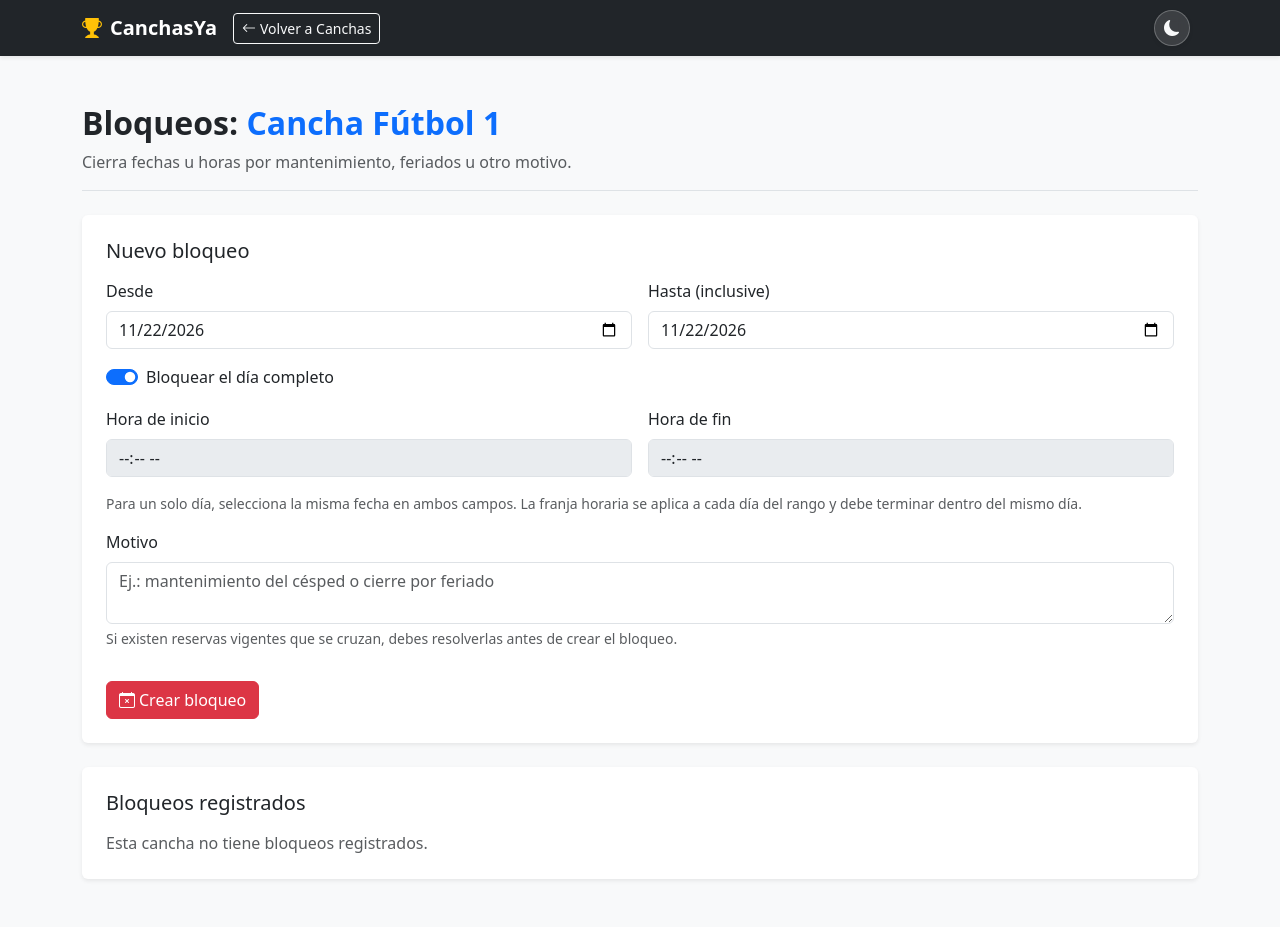
After one commit to CJimenez77/SpringMunozAguileraBaezaJimenez, a Spring Boot app: page /canchas/1/bloqueos in a window 1280 px wide. The commit adds this page. Run offline with Spring Boot 4, Linux system fonts and the light colour scheme; a user stored in the database is signed in; data comes from the database, SQL or seed files in the repository; data that the repository does not hold is empty.

Commit message:
feat: agrega bloqueo de horarios por mantenimiento y feriados

```diff
--- /dev/null
+++ b/src/main/java/cl/jimenez/munoz/aguilera/baeza/proyectosemestral/controller/BloqueoHorarioController.java
@@ -0,0 +1,123 @@
+package cl.jimenez.munoz.aguilera.baeza.proyectosemestral.controller;
+
+import cl.jimenez.munoz.aguilera.baeza.proyectosemestral.controller.form.BloqueoHorarioForm;
+import cl.jimenez.munoz.aguilera.baeza.proyectosemestral.model.Cancha;
+import cl.jimenez.munoz.aguilera.baeza.proyectosemestral.model.Usuario;
+import cl.jimenez.munoz.aguilera.baeza.proyectosemestral.service.BloqueoHorarioService;
+import jakarta.servlet.http.HttpSession;
+import jakarta.validation.Valid;
+import org.springframework.stereotype.Controller;
+import org.springframework.ui.Model;
+import org.springframework.http.HttpStatus;
+import org.springframework.validation.BindingResult;
+import org.springframework.web.bind.annotation.*;
+import org.springframework.web.servlet.mvc.support.RedirectAttributes;
+import org.springframework.web.server.ResponseStatusException;
+import java.nio.charset.StandardCharsets;
+import java.security.MessageDigest;
+import java.time.LocalDate;
+import java.util.UUID;
+
+@Controller
+@RequestMapping("/canchas/{id}/bloqueos")
+public class BloqueoHorarioController {
+
+    private static final String ATRIBUTO_CSRF = BloqueoHorarioController.class.getName() + ".csrf";
+    private final BloqueoHorarioService bloqueoService;
+
+    public BloqueoHorarioController(BloqueoHorarioService bloqueoService) {
+        this.bloqueoService = bloqueoService;
+    }
+
+    @GetMapping
+    public String listar(@PathVariable("id") Long id, HttpSession session, Model model,
+                         RedirectAttributes redirectAttributes) {
+        Usuario usuario = (Usuario) session.getAttribute("usuarioLogueado");
+        if (usuario == null) return "redirect:/login";
+        try {
+            Cancha cancha = bloqueoService.obtenerCanchaAdministrable(id, usuario);
+            BloqueoHorarioForm formulario = new BloqueoHorarioForm();
+            formulario.setFechaInicio(LocalDate.now());
+            formulario.setFechaFin(LocalDate.now());
+            model.addAttribute("nuevoBloqueo", formulario);
+            return mostrar(cancha, model, session);
+        } catch (IllegalArgumentException e) {
+            redirectAttributes.addFlashAttribute("error", e.getMessage());
+            return "redirect:/canchas";
+        }
+    }
+
+    @PostMapping
+    public String crear(@PathVariable("id") Long id,
+                        @Valid @ModelAttribute("nuevoBloqueo") BloqueoHorarioForm formulario,
+                        BindingResult errores,
+                        @RequestParam(value = "tokenCsrf", required = false) String tokenCsrf,
+                        HttpSession session, Model model,
+                        RedirectAttributes redirectAttributes) {
+        Usuario usuario = (Usuario) session.getAttribute("usuarioLogueado");
+        if (usuario == null) return "redirect:/login";
+        validarTokenCsrf(session, tokenCsrf);
+        Cancha cancha;
+        try {
+            cancha = bloqueoService.obtenerCanchaAdministrable(id, usuario);
+        } catch (IllegalArgumentException e) {
+            redirectAttributes.addFlashAttribute("error", e.getMessage());
+            return "redirect:/canchas";
+        }
+        if (!errores.hasErrors()) {
+            try {
+                bloqueoService.crear(id, usuario, formulario.getFechaInicio(), formulario.getFechaFin(),
+                        formulario.isDiaCompleto(), formulario.getHoraInicio(), formulario.getHoraFin(), formulario.getMotivo());
+                redirectAttributes.addFlashAttribute("exito", "Bloqueo registrado. El horario ya no admite reservas.");
+                return "redirect:/canchas/" + id + "/bloqueos";
+            } catch (IllegalArgumentException e) {
+                errores.reject("bloqueo", e.getMessage());
+            }
+        }
+        return mostrar(cancha, model, session);
+    }
+
+    @PostMapping("/{bloqueoId}/eliminar")
+    public String eliminar(@PathVariable("id") Long id, @PathVariable("bloqueoId") Long bloqueoId,
+                           @RequestParam(value = "tokenCsrf", required = false) String tokenCsrf,
+                           HttpSession session, RedirectAttributes redirectAttributes) {
+        Usuario usuario = (Usuario) session.getAttribute("usuarioLogueado");
+        if (usuario == null) return "redirect:/login";
+        validarTokenCsrf(session, tokenCsrf);
+        try {
+            bloqueoService.eliminar(id, bloqueoId, usuario);
+            redirectAttributes.addFlashAttribute("exito", "Bloqueo eliminado. Se restableció la disponibilidad del horario.");
+        } catch (IllegalArgumentException e) {
+            redirectAttributes.addFlashAttribute("error", e.getMessage());
+        }
+        return "redirect:/canchas/" + id + "/bloqueos";
+    }
+
+    private String mostrar(Cancha cancha, Model model, HttpSession session) {
+        model.addAttribute("cancha", cancha);
+        model.addAttribute("bloqueos", bloqueoService.listar(cancha));
+        model.addAttribute("fechaHoy", LocalDate.now());
+        model.addAttribute("tokenCsrf", obtenerTokenCsrf(session));
+        return "canchas/bloqueos";
+    }
+
+    private String obtenerTokenCsrf(HttpSession session) {
+        synchronized (session) {
+            String token = (String) session.getAttribute(ATRIBUTO_CSRF);
+            if (token == null) {
+                token = UUID.randomUUID().toString();
+                session.setAttribute(ATRIBUTO_CSRF, token);
+            }
+            return token;
+        }
+    }
+
+    private void validarTokenCsrf(HttpSession session, String recibido) {
+        String esperado = (String) session.getAttribute(ATRIBUTO_CSRF);
+        if (esperado == null || recibido == null || recibido.length() != esperado.length()
+                || !MessageDigest.isEqual(esperado.getBytes(StandardCharsets.UTF_8), recibido.getBytes(StandardCharsets.UTF_8))) {
+            throw new ResponseStatusException(HttpStatus.FORBIDDEN,
+                    "La solicitud no es válida. Recarga la página de bloqueos e inténtalo nuevamente.");
+        }
+    }
+}
--- a/src/main/java/cl/jimenez/munoz/aguilera/baeza/proyectosemestral/repository/ReservaRepository.java
+++ b/src/main/java/cl/jimenez/munoz/aguilera/baeza/proyectosemestral/repository/ReservaRepository.java
@@ -22,4 +22,9 @@ public interface ReservaRepository extends JpaRepository<Reserva, Long> {
 
     @Query("SELECT r FROM Reserva r WHERE r.cancha = :cancha AND r.fecha = :fecha AND r.estado != 'CANCELADA'")
     List<Reserva> findReservasActivasPorCanchaYFecha(@Param("cancha") Cancha cancha, @Param("fecha") LocalDate fecha);
+
+    @Query("SELECT r FROM Reserva r WHERE r.cancha = :cancha AND r.fecha BETWEEN :inicio AND :fin "
+            + "AND r.estado != 'CANCELADA' ORDER BY r.fecha, r.horaInicio")
+    List<Reserva> findReservasActivasPorCanchaYRango(@Param("cancha") Cancha cancha,
+                                                  @Param("inicio") LocalDate inicio, @Param("fin") LocalDate fin);
 }
--- /dev/null
+++ b/src/main/resources/templates/canchas/bloqueos.html
@@ -0,0 +1,112 @@
+<!DOCTYPE html>
+<html lang="es" xmlns:th="http://www.thymeleaf.org">
+<head>
+    <meta charset="UTF-8">
+    <meta name="viewport" content="width=device-width, initial-scale=1.0">
+    <title>Bloqueos de horarios - CanchasYa</title>
+    <link href="https://cdn.jsdelivr.net/npm/bootstrap@5.3.3/dist/css/bootstrap.min.css" rel="stylesheet">
+    <link rel="stylesheet" href="https://cdn.jsdelivr.net/npm/bootstrap-icons@1.11.3/font/bootstrap-icons.min.css">
+    <link rel="stylesheet" th:href="@{/css/dark-mode.css}">
+    <script th:src="@{/js/dark-mode.js}"></script>
+</head>
+<body class="bg-light">
+<nav class="navbar navbar-dark bg-dark shadow-sm">
+    <div class="container">
+        <a class="navbar-brand fw-bold" th:href="@{/dashboard}"><i class="bi bi-trophy-fill text-warning me-2"></i>CanchasYa</a>
+        <a th:href="@{/canchas}" class="btn btn-outline-light btn-sm"><i class="bi bi-arrow-left me-1"></i>Volver a Canchas</a>
+    </div>
+</nav>
+<main class="container py-4 py-md-5">
+    <div class="mb-4 border-bottom pb-3">
+        <h2 class="fw-bold">Bloqueos: <span class="text-primary" th:text="${cancha.nombre_cancha}"></span></h2>
+        <p class="text-muted mb-0">Cierra fechas u horas por mantenimiento, feriados u otro motivo.</p>
+    </div>
+    <div th:if="${exito}" class="alert alert-success" role="status" th:text="${exito}"></div>
+    <div th:if="${error}" class="alert alert-danger" role="alert" th:text="${error}"></div>
+
+    <section class="card border-0 shadow-sm mb-4">
+        <div class="card-body p-4">
+            <h3 class="h5 mb-3">Nuevo bloqueo</h3>
+            <form th:action="@{/canchas/{id}/bloqueos(id=${cancha.id_cancha})}" th:object="${nuevoBloqueo}" method="post">
+                <input type="hidden" name="tokenCsrf" th:value="${tokenCsrf}">
+                <div th:if="${#fields.hasAnyErrors()}" class="alert alert-danger" role="alert">
+                    <ul class="mb-0"><li th:each="mensaje : ${#fields.allErrors()}" th:text="${mensaje}"></li></ul>
+                </div>
+                <div class="row g-3">
+                    <div class="col-sm-6">
+                        <label for="fechaInicio" class="form-label">Desde</label>
+                        <input type="date" class="form-control" th:field="*{fechaInicio}" th:min="${fechaHoy}" required>
+                    </div>
+                    <div class="col-sm-6">
+                        <label for="fechaFin" class="form-label">Hasta (inclusive)</label>
+                        <input type="date" class="form-control" th:field="*{fechaFin}" th:min="${fechaHoy}" required>
+                    </div>
+                    <div class="col-12">
+                        <div class="form-check form-switch">
+                            <input id="diaCompleto" type="checkbox" class="form-check-input" th:field="*{diaCompleto}">
+                            <label for="diaCompleto" class="form-check-label">Bloquear el día completo</label>
+                        </div>
+                    </div>
+                    <div class="col-sm-6">
+                        <label for="horaInicio" class="form-label">Hora de inicio</label>
+                        <input type="time" class="form-control" th:field="*{horaInicio}">
+                    </div>
+                    <div class="col-sm-6">
+                        <label for="horaFin" class="form-label">Hora de fin</label>
+                        <input type="time" class="form-control" th:field="*{horaFin}">
+                    </div>
+                    <div class="col-12">
+                        <p class="form-text mt-0">Para un solo día, selecciona la misma fecha en ambos campos. La franja horaria se aplica a cada día del rango y debe terminar dentro del mismo día.</p>
+                        <label for="motivo" class="form-label">Motivo</label>
+                        <textarea class="form-control" th:field="*{motivo}" rows="2" maxlength="250" placeholder="Ej.: mantenimiento del césped o cierre por feriado" required></textarea>
+                        <p class="form-text">Si existen reservas vigentes que se cruzan, debes resolverlas antes de crear el bloqueo.</p>
+                    </div>
+                    <div class="col-12"><button class="btn btn-danger" type="submit"><i class="bi bi-calendar-x me-1"></i>Crear bloqueo</button></div>
+                </div>
+            </form>
+        </div>
+    </section>
+
+    <section class="card border-0 shadow-sm">
+        <div class="card-body p-4">
+            <h3 class="h5 mb-3">Bloqueos registrados</h3>
+            <p th:if="${#lists.isEmpty(bloqueos)}" class="text-muted mb-0">Esta cancha no tiene bloqueos registrados.</p>
+            <div class="table-responsive" th:unless="${#lists.isEmpty(bloqueos)}">
+                <table class="table align-middle mb-0">
+                    <thead><tr><th>Desde</th><th>Hasta</th><th>Horario</th><th>Motivo</th><th><span class="visually-hidden">Acciones</span></th></tr></thead>
+                    <tbody>
+                    <tr th:each="b : ${bloqueos}">
+                        <td class="text-nowrap" th:text="${#temporals.format(b.fechaInicio, 'dd/MM/yyyy')}"></td>
+                        <td class="text-nowrap" th:text="${#temporals.format(b.fechaFin, 'dd/MM/yyyy')}"></td>
+                        <td class="text-nowrap">
+                            <span th:if="${b.diaCompleto}" class="badge bg-danger">Día completo</span>
+                            <span th:unless="${b.diaCompleto}" th:text="${#temporals.format(b.horaInicio, 'HH:mm')} + ' – ' + ${#temporals.format(b.horaFin, 'HH:mm')}"></span>
+                        </td>
+                        <td style="min-width: 180px; overflow-wrap: anywhere;" th:text="${b.motivo}"></td>
+                        <td class="text-end">
+                            <form th:action="@{/canchas/{id}/bloqueos/{bloqueoId}/eliminar(id=${cancha.id_cancha},bloqueoId=${b.id})}" method="post" onsubmit="return confirm('¿Quitar este bloqueo y habilitar nuevamente el horario?');">
+                                <input type="hidden" name="tokenCsrf" th:value="${tokenCsrf}">
+                                <button type="submit" class="btn btn-sm btn-outline-danger text-nowrap"><i class="bi bi-trash me-1"></i>Quitar bloqueo</button>
+                            </form>
+                        </td>
+                    </tr>
+                    </tbody>
+                </table>
+            </div>
+        </div>
+    </section>
+</main>
+<script>
+    function actualizarHoras() {
+        const completo = document.getElementById('diaCompleto').checked;
+        ['horaInicio', 'horaFin'].forEach(id => {
+            const campo = document.getElementById(id);
+            campo.disabled = completo;
+            campo.required = !completo;
+        });
+    }
+    document.getElementById('diaCompleto').addEventListener('change', actualizarHoras);
+    actualizarHoras();
+</script>
+</body>
+</html>
--- a/src/main/resources/templates/canchas/horarios.html
+++ b/src/main/resources/templates/canchas/horarios.html
@@ -23,6 +23,9 @@
             <span>CanchasYa</span>
         </a>
         <div class="d-flex align-items-center gap-2">
+            <a th:href="@{/canchas/{id}/bloqueos(id=${cancha.id_cancha})}" class="btn btn-outline-warning btn-sm">
+                <i class="bi bi-calendar-x me-1"></i>Bloqueos
+            </a>
             <a th:href="@{/canchas}" class="btn btn-outline-light btn-sm">
                 <i class="bi bi-arrow-left me-1"></i>Volver a Canchas
             </a>
--- a/src/main/resources/templates/canchas/lista.html
+++ b/src/main/resources/templates/canchas/lista.html
@@ -54,6 +54,7 @@
 </nav>
 
 <div class="container py-4 py-md-5">
+    <div th:if="${error}" class="alert alert-danger" role="alert" th:text="${error}"></div>
     <div class="row align-items-center mb-4 g-3">
         <div class="col-12 col-sm-7 col-md-8">
             <h2 class="fw-bold mb-1 text-dark">
@@ -100,6 +101,9 @@
                             <i class="bi bi-calendar-plus"></i> Reservar
                         </a>
                         <div class="d-flex gap-2" th:if="${usuarioLogueado.rol != 'CLIENTE'}">
+                            <a th:href="@{/canchas/{id}/bloqueos(id=${c.id_cancha})}" class="btn btn-sm btn-outline-danger btn-action flex-fill" title="Bloqueos por mantenimiento o feriados" aria-label="Gestionar bloqueos">
+                                <i class="bi bi-calendar-x"></i>
+                            </a>
                             <a th:href="@{/canchas/{id}/horarios(id=${c.id_cancha})}" class="btn btn-sm btn-outline-secondary btn-action flex-fill" title="Horarios de Apertura">
                                 <i class="bi bi-clock"></i>
                             </a>
```
Also changed, not shown: src/main/java/cl/jimenez/munoz/aguilera/baeza/proyectosemestral/controller/form/BloqueoHorarioForm.java (added, +46 -0 lines), src/main/java/cl/jimenez/munoz/aguilera/baeza/proyectosemestral/model/BloqueoHorario.java (added, +55 -0 lines), src/main/java/cl/jimenez/munoz/aguilera/baeza/proyectosemestral/repository/BloqueoHorarioRepository.java (added, +19 -0 lines), src/main/java/cl/jimenez/munoz/aguilera/baeza/proyectosemestral/repository/CanchaRepository.java (+7 -0 lines), src/main/java/cl/jimenez/munoz/aguilera/baeza/proyectosemestral/service/BloqueoHorarioService.java (added, +100 -0 lines), src/main/java/cl/jimenez/munoz/aguilera/baeza/proyectosemestral/service/DisponibilidadService.java (+23 -3 lines), src/main/java/cl/jimenez/munoz/aguilera/baeza/proyectosemestral/service/ReservaService.java (+7 -1 lines), src/main/resources/templates/reservas/crear.html (+99 -4 lines).
